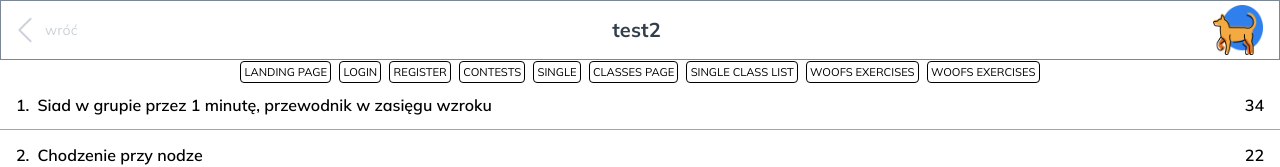
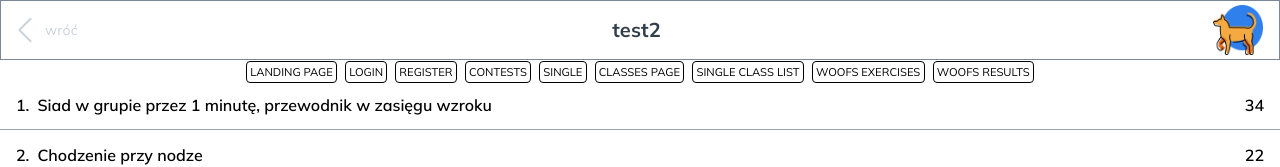
Before and after one commit to CC2021-WBL/GOOD-BOI-Application, a React (Create React App) app: page /contests/1/classes/1/woof/summary in a window 1280 px wide. Shown: the top 167 px of the page. Built offline with nearby package versions, Linux system fonts and the light colour scheme.

Commit message:
- Fixed: home page mock text

```diff
--- a/src/Pages/HomePage/HomePage.js
+++ b/src/Pages/HomePage/HomePage.js
@@ -1,4 +1,5 @@
 import { Outlet } from 'react-router-dom';
+
 import LinkStyled from './LinkStyled';
 
 const HomePage = () => {
@@ -13,7 +14,7 @@ const HomePage = () => {
       <LinkStyled to="/contests/1/classes/1">Single class list</LinkStyled>
       <LinkStyled to="/contests/1/classes/1/woof">Woofs exercises</LinkStyled>
       <LinkStyled to="/contests/1/classes/1/woof/summary">
-        Woofs exercises
+        Woofs results
       </LinkStyled>
       <Outlet />
     </>
```
